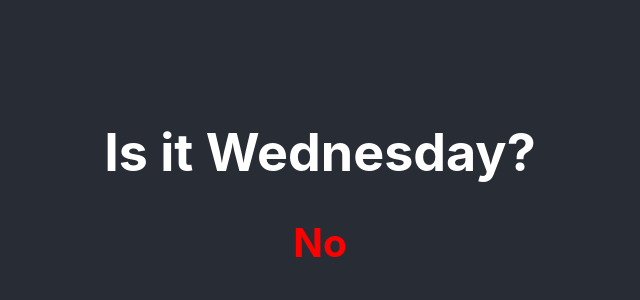
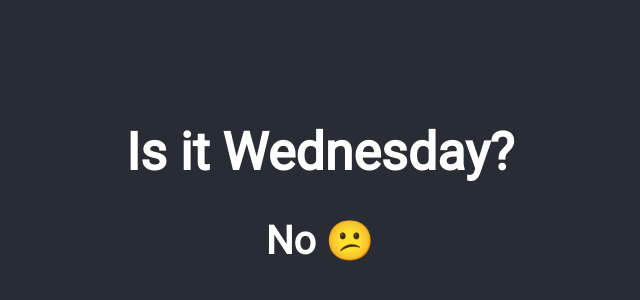
Before and after one commit to AlexanderWiklow/isitwednesday, a React (Create React App) app: page / in a window 1280 px wide. Shown: the part 208-508 px from the top of the page, without its empty margins (320-960 px from the left). Built offline with nearby package versions, Linux system fonts and the light colour scheme.

Commit message:
add emojis

```diff
--- a/public/index.html
+++ b/public/index.html
@@ -24,6 +24,12 @@
       work correctly both with client-side routing and a non-root public URL.
       Learn how to configure a non-root public URL by running `npm run build`.
     -->
+    <link rel="preconnect" href="https://fonts.googleapis.com" />
+    <link rel="preconnect" href="https://fonts.gstatic.com" crossorigin />
+    <link
+      href="https://fonts.googleapis.com/css2?family=Roboto&display=swap"
+      rel="stylesheet"
+    />
     <title>Wednesday?</title>
   </head>
   <body>
--- a/src/App.css
+++ b/src/App.css
@@ -7,6 +7,7 @@
   justify-content: center;
   font-size: calc(10px + 2vmin);
   color: white;
+  font-family: "Roboto", sans-serif;
 }
 
 .App {
@@ -14,10 +15,10 @@
   /* margin-top: 40%; */
 }
 
-.yes {
+/* .yes {
   color: green;
 }
 
 .no {
   color: red;
-}
+} */
--- a/src/App.js
+++ b/src/App.js
@@ -13,7 +13,13 @@
   return (
     <div className="App">
       <h1>Is it Wednesday?</h1>
-      <h2 className={isWednesday ? 'yes' : 'no'}>{isWednesday ? 'Yes' : 'No'}</h2>
+      {/* if else */}
+      {isWednesday ? (
+        <h2 className="yes">Yes 🐸</h2>
+      ) : (
+          <h2 className="no">No 😕</h2>
+      )}
+      {/* <h2 className={isWednesday ? 'yes' : 'no'}>{isWednesday ? 'Yes' : 'No'}</h2> */}
     </div>
   );
 }
--- a/src/index.js
+++ b/src/index.js
@@ -3,6 +3,7 @@
 import './index.css';
 import App from './App';
 import reportWebVitals from './reportWebVitals';
+
 
 const root = ReactDOM.createRoot(document.getElementById('root'));
 root.render(
```
